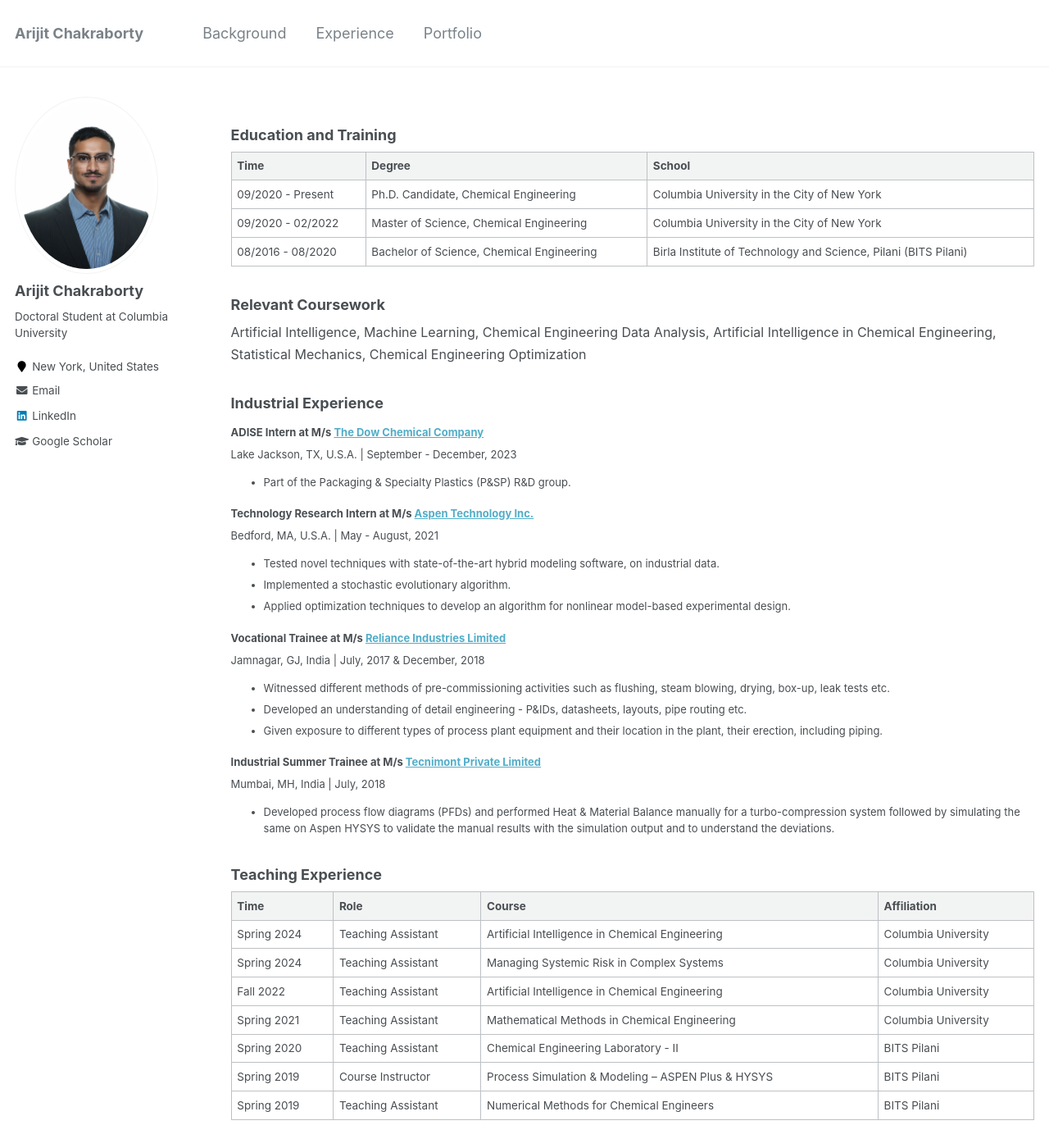
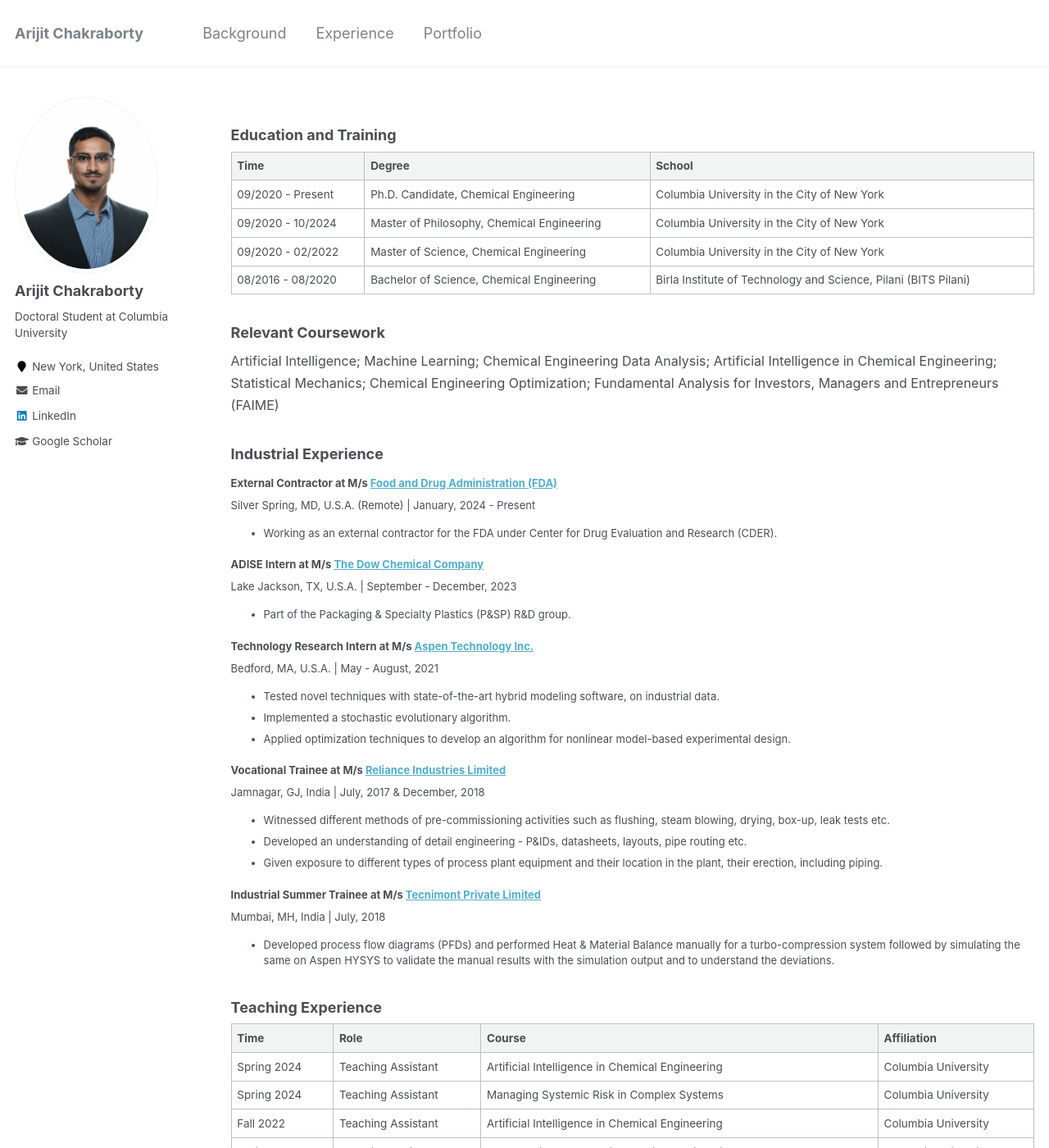
Before and after one commit to arijitc099/arijitc099.github.io, a Jekyll site: the page built from _pages/background.md, in a window 1280 px wide and 1400 px high. Shown: the whole window at 82% size. Built offline with Jekyll 4.4.1, drawn with Linux system fonts in a browser that asks for light colours; some of the changed text lies outside the part shown.

Commit message:
Update background.md

```diff
--- a/_pages/background.md
+++ b/_pages/background.md
@@ -10,17 +10,25 @@ author_profile: true
 
 |Time|Degree|School|
 |:-|:-|:-|
-|09/2020 - Present | Ph.D. Candidate, Chemical Engineering | Columbia University in the City of New York
-|09/2020 - 02/2022 | Master of Science, Chemical Engineering | Columbia University in the City of New York
-|08/2016 - 08/2020|Bachelor of Science, Chemical Engineering | Birla Institute of Technology and Science, Pilani (BITS Pilani)
+|09/2020 - Present 	| Ph.D. Candidate, Chemical Engineering 		| Columbia University in the City of New York
+|09/2020 - 10/2024 	| Master of Philosophy, Chemical Engineering 	| Columbia University in the City of New York
+|09/2020 - 02/2022 	| Master of Science, Chemical Engineering 		| Columbia University in the City of New York
+|08/2016 - 08/2020	| Bachelor of Science, Chemical Engineering 	| Birla Institute of Technology and Science, Pilani (BITS Pilani)
 
 
 ### Relevant Coursework
 
-<font size="3">Artificial Intelligence, Machine Learning, Chemical Engineering Data Analysis, Artificial Intelligence in Chemical Engineering, Statistical Mechanics, Chemical Engineering Optimization</font>
+<font size="3">Artificial Intelligence; Machine Learning; Chemical Engineering Data Analysis; Artificial Intelligence in Chemical Engineering; Statistical Mechanics; Chemical Engineering Optimization; Fundamental Analysis for Investors, Managers and Entrepreneurs (FAIME)</font>
 
 
 ### Industrial Experience
+
+<font size="2"><b>External Contractor at M/s <a href='https://www.fda.gov'>Food and Drug Administration (FDA)</a></b><br>
+Silver Spring, MD, U.S.A. (Remote) | January, 2024 - Present
+<ul>
+<li>Working as an external contractor for the FDA under Center for Drug Evaluation and Research (CDER).</li>
+</ul>
+</font>
 
 <font size="2"><b>ADISE Intern at M/s <a href='https://www.dow.com/en-us'>The Dow Chemical Company</a></b><br>
 Lake Jackson, TX, U.S.A. | September - December, 2023
@@ -70,6 +78,7 @@ Mumbai, MH, India | July, 2018
 
 |Time|Role|Organization|
 |:-|:-|:-|
+|2024 - Present|Reviewer|Computer Methods in Biomechanics and Biomedical Engineering|
 |2020 - Present|Reviewer|Computers and Chemical Engineering Journal|
 |2020 - Present|Reviewer|American Institute of Chemical Engineers Journal|
 
```
Also changed, not shown: other parts of _pages/background.md (+1 -0 lines).
